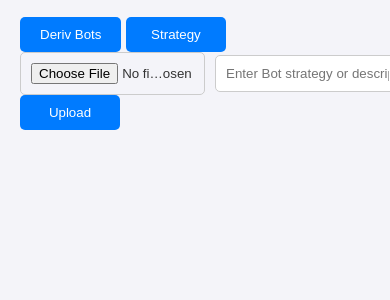
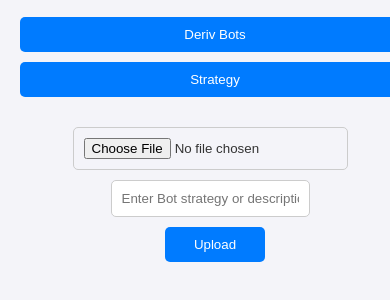
Before and after one commit to Danielandeche/freederivbots, a website: page public/index.html in a window 390 px wide. Shown: the part 196-496 px from the top of the page. Drawn offline with Linux system fonts and the light colour scheme.

Commit message:
Update styles.css

```diff
--- a/public/styles.css
+++ b/public/styles.css
@@ -42,18 +42,39 @@
     margin-right: 20px;
 }
 
-/* Styling for upload container */
+/* Button styling for Deriv Bots and Strategy sections */
+.section-buttons {
+    display: flex;
+    justify-content: center;
+    margin-bottom: 20px;
+}
+
+.section-buttons button {
+    margin: 0 10px;
+    padding: 10px 20px;
+    background-color: #007BFF;
+    color: white;
+    border: none;
+    border-radius: 5px;
+    cursor: pointer;
+    min-width: 150px;
+}
+
+.section-buttons button:hover {
+    background-color: #0056b3;
+}
+
 .upload-container {
     display: flex;
     justify-content: space-between;
     align-items: center;
     margin-bottom: 20px;
-    flex-wrap: wrap; /* Allow items to wrap on smaller screens */
+    flex-wrap: wrap;
 }
 
 input[type="file"], input[type="text"] {
-    flex: 1; /* Allow inputs to grow */
-    min-width: 150px; /* Set a minimum width for inputs */
+    flex: 1;
+    min-width: 150px;
     margin-right: 10px;
     padding: 10px;
     border: 1px solid #ccc;
@@ -67,7 +88,7 @@
     border: none;
     border-radius: 5px;
     cursor: pointer;
-    min-width: 100px; /* Set a minimum width for the button */
+    min-width: 100px;
 }
 
 button:hover {
@@ -112,8 +133,29 @@
     color: #fff;
 }
 
-/* Adjust width to 100% for all elements */
+/* Full width adjustment for all elements */
 html, body {
     width: 100%;
-    overflow-x: hidden; /* Prevent horizontal scroll */
+    overflow-x: hidden;
 }
+
+/* Responsive design for smaller screens */
+@media (max-width: 768px) {
+    .upload-container {
+        flex-direction: column;
+    }
+
+    input[type="file"], input[type="text"] {
+        margin-bottom: 10px;
+    }
+
+    .section-buttons {
+        flex-direction: column;
+        align-items: center;
+    }
+
+    .section-buttons button {
+        margin-bottom: 10px;
+        width: 100%;
+    }
+}
```
